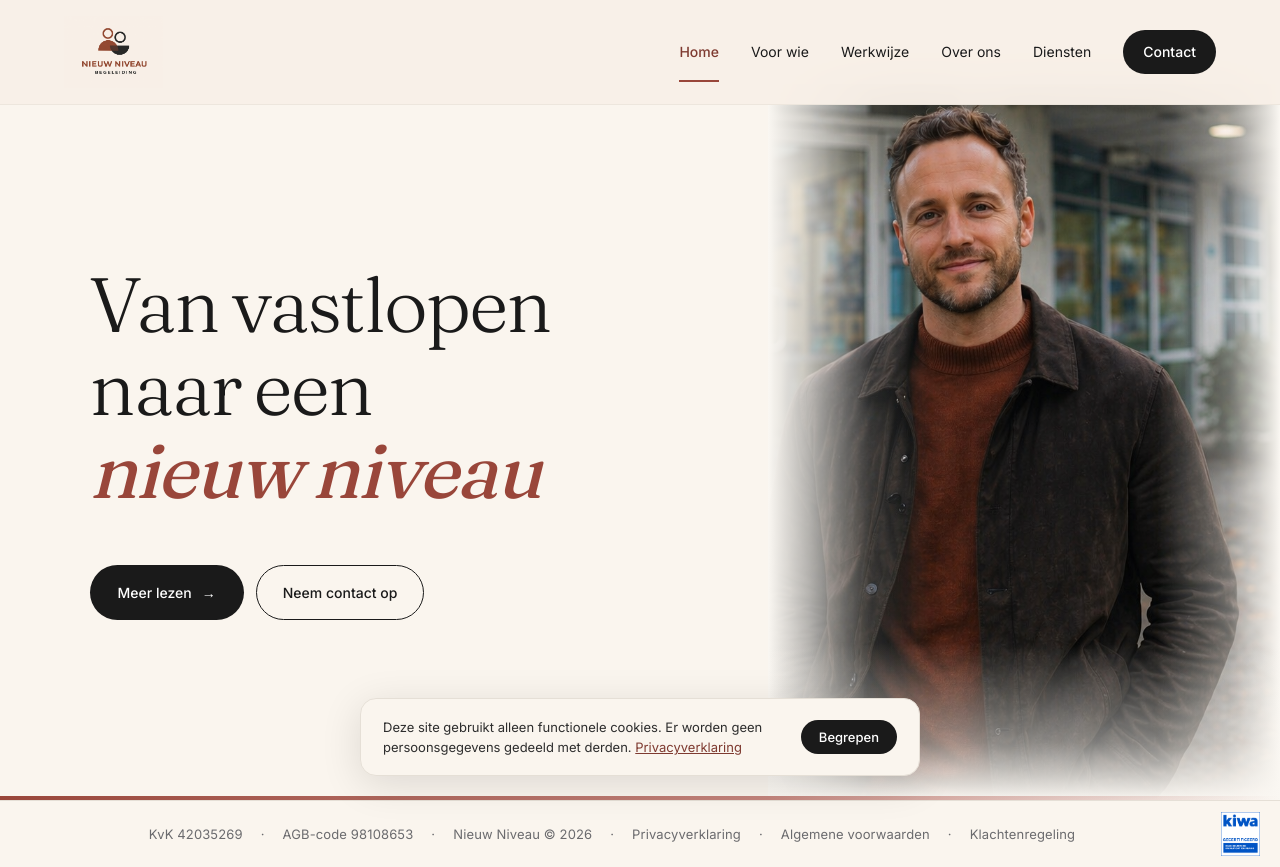
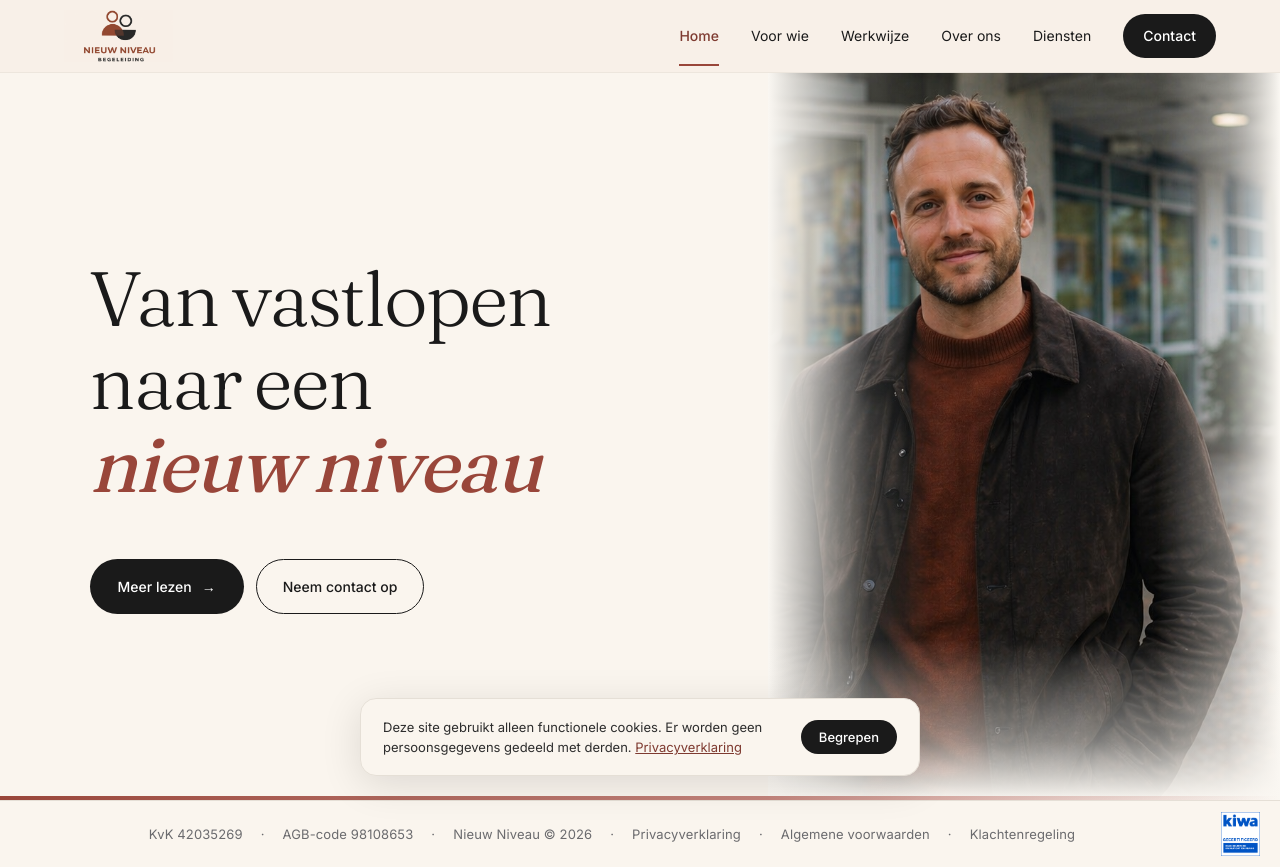
Before and after one commit to BramLuijben/Nieuw-Niveau-, a Next.js app: page / in a window 1280 px wide. Built offline with nearby package versions, Linux system fonts and the light colour scheme; no server answers.

Commit message:
Nieuw logo + smallere navigatiebalk
Co-Authored-By: Claude Sonnet 4.6 <noreply@anthropic.com>

```diff
--- a/src/app/Home.module.css
+++ b/src/app/Home.module.css
@@ -5,7 +5,7 @@
   height: 100svh;
   display: grid;
   grid-template-columns: 3fr 2fr;
-  padding-top: 84px;
+  padding-top: 72px;
   position: relative;
 }
 
@@ -57,7 +57,7 @@
 .homePhoto {
   position: relative;
   overflow: hidden;
-  min-height: calc(100dvh - 84px);
+  min-height: calc(100dvh - 72px);
 }
 
 /* ── Gradient overlays ── */
--- a/src/app/globals.css
+++ b/src/app/globals.css
@@ -222,7 +222,7 @@ nav {
   position: fixed;
   top: 0; left: 0; right: 0;
   z-index: 100;
-  padding: 16px 5vw;
+  padding: 10px 5vw;
   background: rgba(248, 240, 232, 0.97);
   backdrop-filter: blur(20px);
   -webkit-backdrop-filter: blur(20px);
@@ -305,7 +305,7 @@ nav {
 ═══════════════════════════════════════════ */
 .page {
   min-height: 100vh;
-  padding-top: 84px;
+  padding-top: 72px;
   position: relative;
 }
 /* Linker accentbalk — zelfde als document template */
@@ -313,7 +313,7 @@ nav {
   content: '';
   position: absolute;
   left: 0;
-  top: 84px;
+  top: 72px;
   bottom: 0;
   width: 4px;
   background: linear-gradient(180deg, var(--zalm) 0%, var(--zalm-donker) 100%);
--- a/src/components/Nav.tsx
+++ b/src/components/Nav.tsx
@@ -22,12 +22,12 @@ export default function Nav() {
       <div className="nav-inner">
         <Link href="/" aria-label="Nieuw Niveau Begeleiding — home">
           <Image
-            src="/images/logo-roodkleur.png"
+            src="/images/logo-gebruik-dit.png"
             alt="Nieuw Niveau Begeleiding"
-            width={90}
-            height={118}
+            width={400}
+            height={300}
             priority
-            style={{ height: '72px', width: 'auto', display: 'block' }}
+            style={{ height: '52px', width: 'auto', display: 'block' }}
           />
         </Link>
 
```
Also changed, not shown: public/images/logo-gebruik-dit.png (added).
